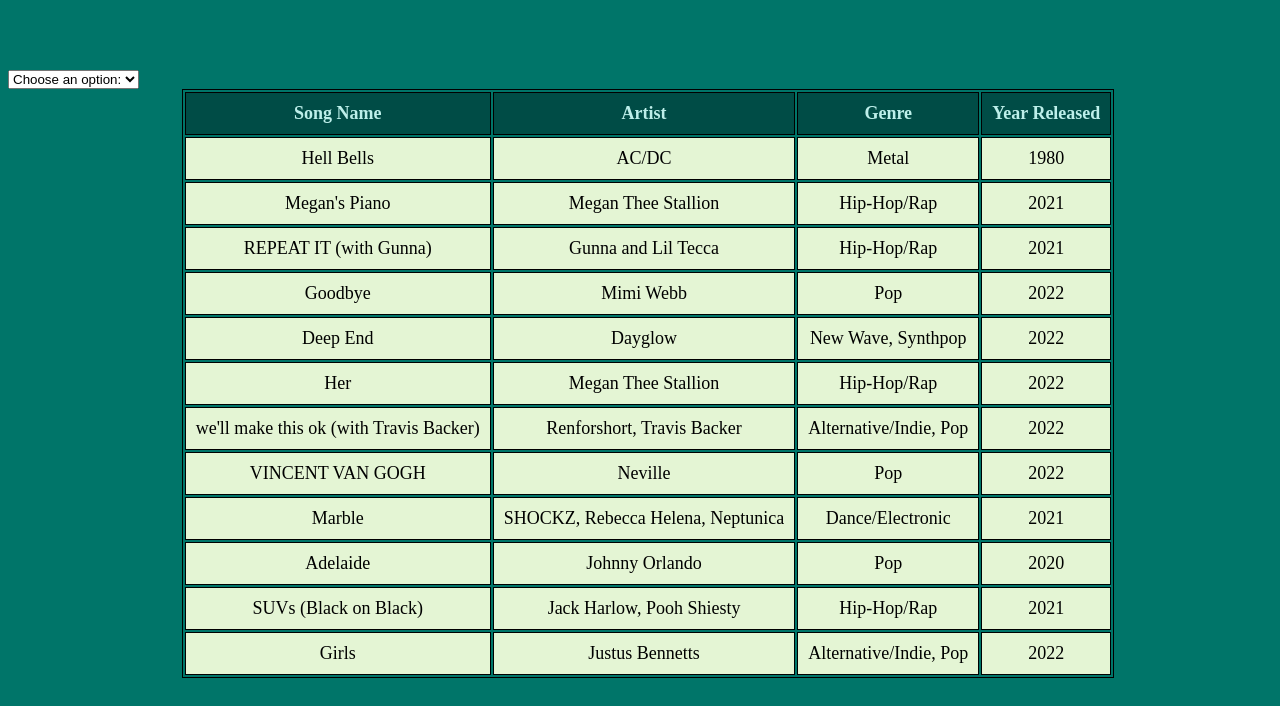
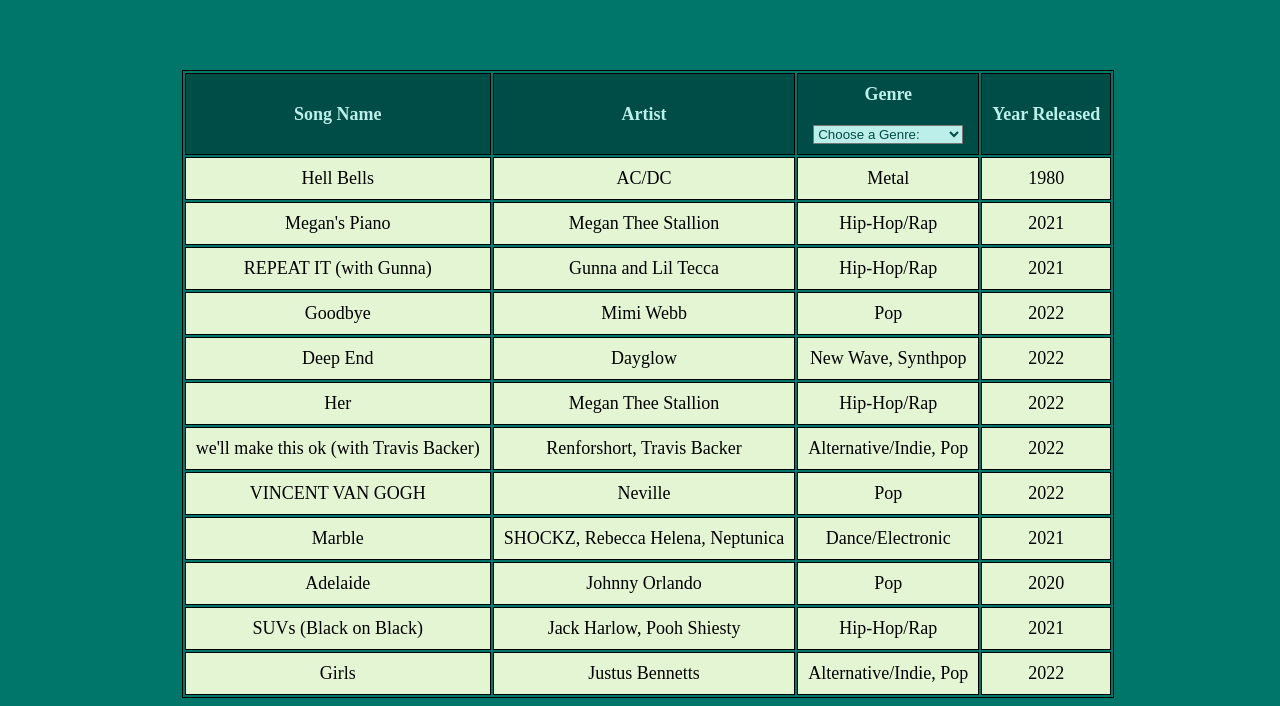
Before and after one commit to rachelBonanno/CS20_JSON_SongList, a website: page index.html in a window 1280 px wide. Shown: the part 213-919 px from the top of the page. Drawn offline with nearby package versions, Linux system fonts and the light colour scheme.

Commit message:
styled drop down menu

```diff
--- a/index.html
+++ b/index.html
@@ -10,15 +10,6 @@
 <body>
     <section>
         <h1 class="heading">Song List</h1>
-        <p id="demo" style="text-align: center;"></p>
-
-        <select id="myselect" onchange="change_myselect(this.value)">
-            <option value="">Choose an option:</option>
-            <option value="customers">Customers</option>
-            <option value="products">Products</option>
-            <option value="suppliers">Suppliers</option>
-        </select>
-
         <!-- TABLE CONSTRUCTION-->
         <table id='table'>
             <!-- HEADING FORMATION -->
@@ -26,12 +17,28 @@
                 <tr>
                     <th>Song Name</th>
                     <th>Artist</th>
-                    <th>Genre</th>
+                    <th>
+                        Genre
+                        <p id="demo" style="text-align: center;"></p>
+                        <select id="myselect" onchange="sunshine(this.value)">
+                            <option value="genre">Choose a Genre:</option>
+                            <option value="Pop">Pop</option>
+                            <option value="Metal">Metal</option>
+                            <option value="Hip-Hop/Rap">Hip-Hop/Rap</option>
+                            <option value="Dance/Electronic">Dance/Electronic</option>
+                            <option value="Alternative/Indie, Pop">Alternative/Indie, Pop</option>
+                            <option value="New Wave, Synthpop">New Wave, Synthpop</option>
+                        </select>
+                    </th>
                     <th>Year Released</th>
                 </tr>
             </thead>
 
             <script>
+                function sunshine(selected) {
+
+                }
+
                 $(document).ready(function () {
                     // FETCHING DATA FROM JSON FILE
                     $.getJSON("./package.json", function (data) {
--- a/style.css
+++ b/style.css
@@ -38,3 +38,13 @@
     background-color: #004C46;
     color: #BDEFEA;
 }
+
+option {
+    background-color: #004C46;
+    color: #BDEFEA;
+}
+
+select {
+    background-color: #BDEFEA;
+    color: #004C46;
+}
```
